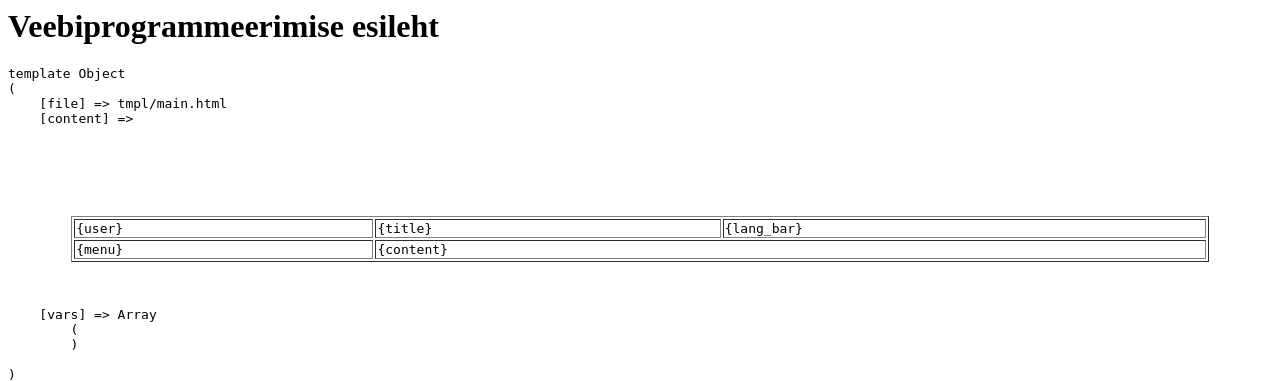
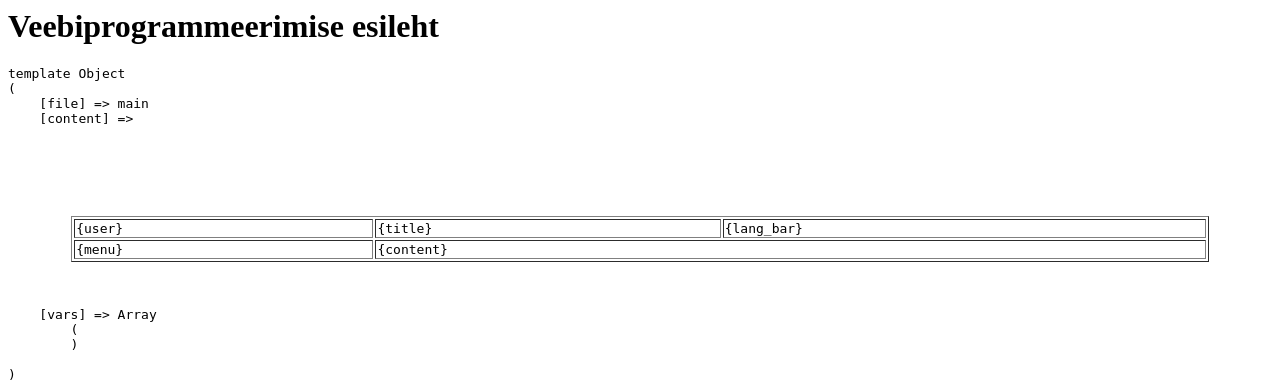
Before and after one commit to kustixd/web, a PHP site: page / in a window 1280 px wide. Shown: the top 381 px of the page. Run offline with PHP 8.4, Linux system fonts and the light colour scheme.

Commit message:
Removed template folder name constant and removed necessity for .html extension

```diff
--- a/classes/template.php
+++ b/classes/template.php
@@ -41,7 +41,12 @@ class template
             $this->readFile($f);
         }
 
-
+        // lisame .html laienduse kasutusele
+        $f = TMPL_DIR.$this->file.'.html'; // veel üks lokaalne asendus
+        if(file_exists($f) and is_file($f) and is_readable($f)){
+            // loeme faili sisu
+            $this->readFile($f);
+        }
         // kui sisu polnud võimalik lugeda
         if($this->content === false){
             echo 'Ei suutnud lugeda faili '.$this->file.'<br />';
--- a/index.php
+++ b/index.php
@@ -10,7 +10,7 @@ require_once 'conf.php';
 //pealehe sisu
 echo '<h1>Veebiprogrammeerimise esileht </h1>';
 // valmistame peatemplate objekti.
-$main_tmpl = new template(TMPL_DIR.'main.html');
+$main_tmpl = new template('main');
 // kontrollin antud objekti sisu
 echo '<pre>';
 print_r($main_tmpl);
```
